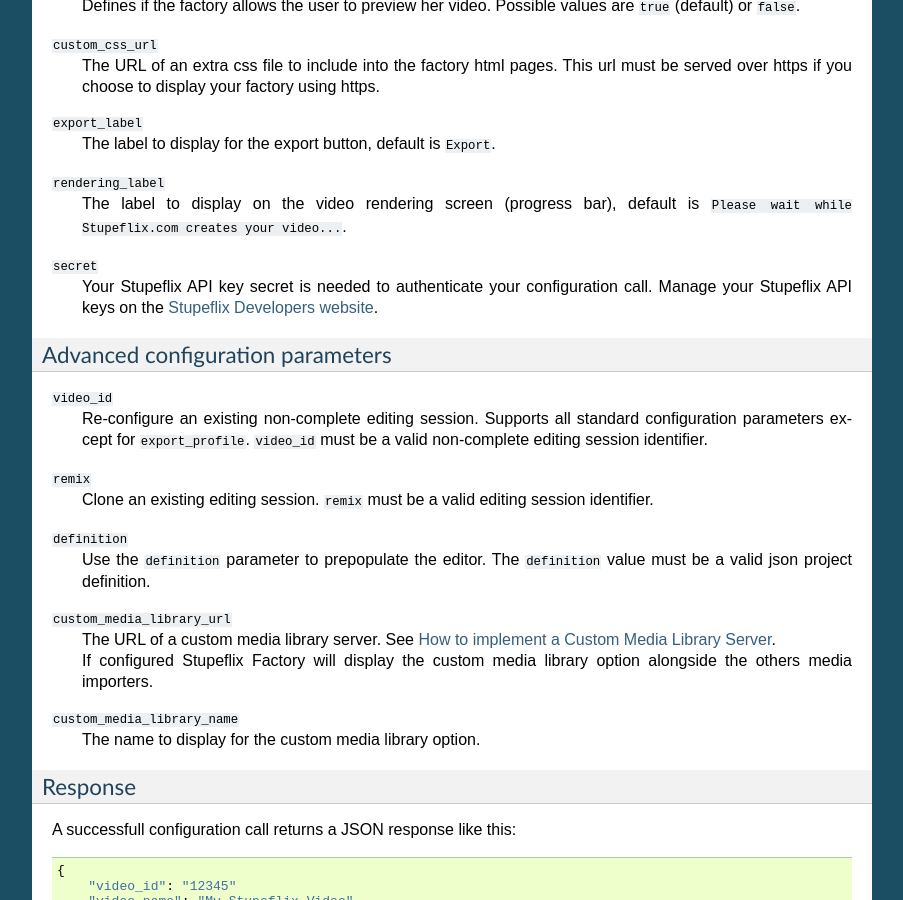
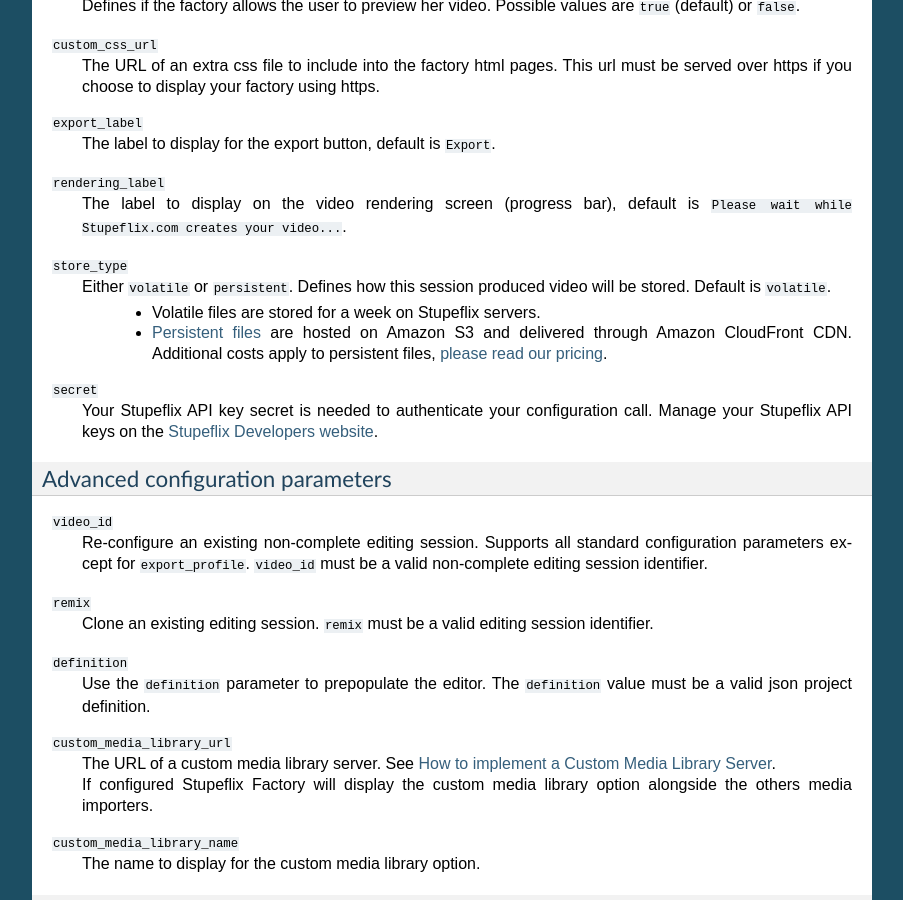
Before and after one commit to Stupeflix/stupeflix-factory-doc, a Sphinx documentation site: the page built from docs/getting_started.rst, in a window 1280 px wide and 900 px high, scrolled down 1108 px. Shown: the whole window, without its empty margins (198-1101 px from the left). Built offline with Sphinx 7.4.7, drawn with Linux system fonts in a browser that asks for light colours.

Commit message:
Added store_type parameter documentation

```diff
--- a/docs/getting_started.rst
+++ b/docs/getting_started.rst
@@ -62,6 +62,11 @@
 
 ``rendering_label``
     The label to display on the video rendering screen (progress bar), default is ``Please wait while Stupeflix.com creates your video...``.
+
+``store_type``
+    Either ``volatile`` or ``persistent``. Defines how this session produced video will be stored. Default is ``volatile``.
+        * Volatile files are stored for a week on Stupeflix servers.
+        * `Persistent files <https://stupeflix-tasks-api.readthedocs.org/en/latest/api.html#v2-storage-api>`_ are hosted on Amazon S3 and delivered through Amazon CloudFront CDN. Additional costs apply to persistent files, `please read our pricing <https://developer.stupeflix.com/pricing/#hosting/>`_.
 
 ``secret``
     Your Stupeflix API key secret is needed to authenticate your configuration call.
```
